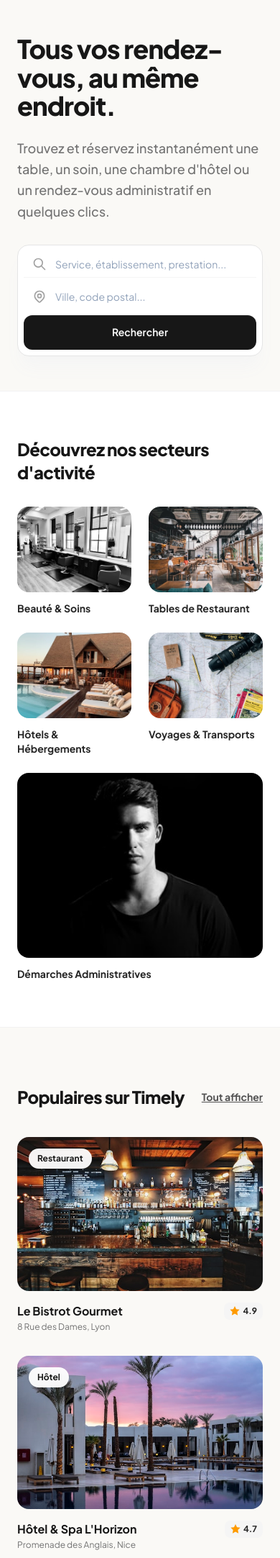
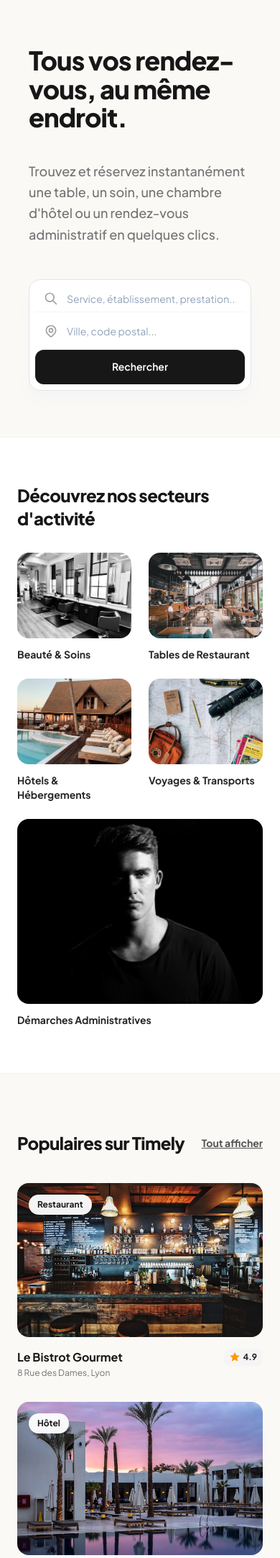
Before and after one commit to Accoows/timely, a Django app: page / in a window 390 px wide. Shown: the part 81-2246 px from the top of the page at 72% size. Run offline with Django 5.2, Linux system fonts and the light colour scheme; some libraries are stand-ins or nearby versions.

Commit message:
Changes to CSS Management

```diff
--- a/pages/templates/pages/home.html
+++ b/pages/templates/pages/home.html
@@ -5,150 +5,150 @@
 
 {% block content %}
     <!-- Hero Section (Asymétrique, multisectorielle) -->
-    <section class="max-w-7xl mx-auto px-6 py-12 md:py-20 grid grid-cols-1 lg:grid-cols-12 gap-12 items-center">
+    <section class="hero-section">
         <!-- Texte & Recherche (Gauche) -->
-        <div class="lg:col-span-7 flex flex-col justify-center">
-            <h1 class="text-4xl md:text-5xl lg:text-6xl font-extrabold text-neutral-900 tracking-tight leading-[1.1] mb-6">
+        <div class="hero-content">
+            <h1 class="hero-title">
                 Tous vos rendez-vous, au même endroit.
             </h1>
-            <p class="text-lg text-neutral-500 font-medium max-w-xl mb-8 leading-relaxed">
+            <p class="hero-desc">
                 Trouvez et réservez instantanément une table, un soin, une chambre d'hôtel ou un rendez-vous administratif en quelques clics.
             </p>
 
             <!-- Module de recherche robuste -->
-            <div class="w-full bg-white border border-neutral-200 p-2 rounded-2xl flex flex-col md:flex-row gap-2 shadow-xl shadow-neutral-100 focus-within:border-neutral-300 transition-colors">
+            <div class="search-bar">
                 <!-- Quoi -->
-                <div class="flex-1 flex items-center px-3 py-2 border-b md:border-b-0 md:border-r border-neutral-100">
-                    <svg xmlns="http://www.w3.org/2000/svg" class="h-5 w-5 text-neutral-400 mr-3 shrink-0" fill="none" viewBox="0 0 24 24" stroke="currentColor"><path stroke-linecap="round" stroke-linejoin="round" stroke-width="2" d="M21 21l-6-6m2-5a7 7 0 11-14 0 7 7 0 0114 0z" /></svg>
-                    <input type="text" placeholder="Service, établissement, prestation..." class="bg-transparent border-none text-neutral-800 focus:outline-none w-full text-sm placeholder-slate-400" />
+                <div class="search-input-group search-input-group-border">
+                    <svg xmlns="http://www.w3.org/2000/svg" class="search-icon" fill="none" viewBox="0 0 24 24" stroke="currentColor"><path stroke-linecap="round" stroke-linejoin="round" stroke-width="2" d="M21 21l-6-6m2-5a7 7 0 11-14 0 7 7 0 0114 0z" /></svg>
+                    <input type="text" placeholder="Service, établissement, prestation..." class="search-input" />
                 </div>
                 <!-- Où -->
-                <div class="flex-1 flex items-center px-3 py-2">
-                    <svg xmlns="http://www.w3.org/2000/svg" class="h-5 w-5 text-neutral-400 mr-3 shrink-0" fill="none" viewBox="0 0 24 24" stroke="currentColor"><path stroke-linecap="round" stroke-linejoin="round" stroke-width="2" d="M17.657 16.657L13.414 20.9a1.998 1.998 0 01-2.827 0l-4.243-4.243a8 8 0 1111.314 0z" /><path stroke-linecap="round" stroke-linejoin="round" stroke-width="2" d="M15 11a3 3 0 11-6 0 3 3 0 016 0z" /></svg>
-                    <input type="text" placeholder="Ville, code postal..." class="bg-transparent border-none text-neutral-800 focus:outline-none w-full text-sm placeholder-slate-400" />
+                <div class="search-input-group">
+                    <svg xmlns="http://www.w3.org/2000/svg" class="search-icon" fill="none" viewBox="0 0 24 24" stroke="currentColor"><path stroke-linecap="round" stroke-linejoin="round" stroke-width="2" d="M17.657 16.657L13.414 20.9a1.998 1.998 0 01-2.827 0l-4.243-4.243a8 8 0 1111.314 0z" /><path stroke-linecap="round" stroke-linejoin="round" stroke-width="2" d="M15 11a3 3 0 11-6 0 3 3 0 016 0z" /></svg>
+                    <input type="text" placeholder="Ville, code postal..." class="search-input" />
                 </div>
                 <!-- Bouton -->
-                <button class="btn bg-neutral-900 hover:bg-neutral-800 text-white font-semibold border-none px-8 rounded-xl h-12 md:h-14">
+                <button class="search-btn">
                     Rechercher
                 </button>
             </div>
         </div>
 
         <!-- Image d'ambiance haut de gamme (Droite) -->
-        <div class="lg:col-span-5 hidden lg:block">
-            <div class="relative pl-4">
+        <div class="hero-image-wrapper">
+            <div class="hero-image-decor">
                 <!-- Cadre décoratif -->
-                <div class="absolute -inset-1 rounded-3xl bg-gradient-to-tr from-neutral-200 to-neutral-100 -rotate-3 scale-[0.98] z-0"></div>
+                <div class="hero-image-bg"></div>
                 <img src="{% static 'pages/images/hero.jpg' %}"
                      alt="Expériences de réservation"
-                     class="relative rounded-3xl object-cover h-[450px] w-full shadow-2xl z-10 hover:scale-[1.01] transition-transform duration-300" />
+                     class="hero-image" />
             </div>
         </div>
     </section>
 
     <!-- Secteurs d'activité (Beauté, Restaurant, Hôtel, Voyage, Admin) -->
-    <section class="bg-white border-y border-neutral-200/50 py-16 w-full">
-        <div class="max-w-7xl mx-auto px-6">
-            <h2 class="text-2xl font-extrabold text-neutral-900 tracking-tight mb-8">Découvrez nos secteurs d'activité</h2>
+    <section class="categories-section">
+        <div class="categories-container">
+            <h2 class="categories-title">Découvrez nos secteurs d'activité</h2>
 
-            <div class="grid grid-cols-2 lg:grid-cols-5 gap-6">
+            <div class="categories-grid">
                 <!-- Beauté -->
-                <a href="#" class="group flex flex-col gap-3">
-                    <div class="aspect-[4/3] rounded-2xl overflow-hidden bg-neutral-100">
-                        <img src="{% static 'pages/images/cat_beauty.jpg' %}" alt="Beauté et Bien-être" class="w-full h-full object-cover group-hover:scale-105 transition-transform duration-300" />
+                <a href="#" class="category-card group">
+                    <div class="category-image-wrapper">
+                        <img src="{% static 'pages/images/cat_beauty.jpg' %}" alt="Beauté et Bien-être" class="category-image" />
                     </div>
-                    <span class="font-bold text-neutral-800 text-sm group-hover:underline">Beauté & Soins</span>
+                    <span class="category-name">Beauté & Soins</span>
                 </a>
                 <!-- Restauration -->
-                <a href="#" class="group flex flex-col gap-3">
-                    <div class="aspect-[4/3] rounded-2xl overflow-hidden bg-neutral-100">
-                        <img src="{% static 'pages/images/cat_restaurant.jpg' %}" alt="Restauration" class="w-full h-full object-cover group-hover:scale-105 transition-transform duration-300" />
+                <a href="#" class="category-card group">
+                    <div class="category-image-wrapper">
+                        <img src="{% static 'pages/images/cat_restaurant.jpg' %}" alt="Restauration" class="category-image" />
                     </div>
-                    <span class="font-bold text-neutral-800 text-sm group-hover:underline">Tables de Restaurant</span>
+                    <span class="category-name">Tables de Restaurant</span>
                 </a>
                 <!-- Hôtellerie -->
-                <a href="#" class="group flex flex-col gap-3">
-                    <div class="aspect-[4/3] rounded-2xl overflow-hidden bg-neutral-100">
-                        <img src="{% static 'pages/images/cat_hotel.jpg' %}" alt="Hôtellerie" class="w-full h-full object-cover group-hover:scale-105 transition-transform duration-300" />
+                <a href="#" class="category-card group">
+                    <div class="category-image-wrapper">
+                        <img src="{% static 'pages/images/cat_hotel.jpg' %}" alt="Hôtellerie" class="category-image" />
                     </div>
-                    <span class="font-bold text-neutral-800 text-sm group-hover:underline">Hôtels & Hébergements</span>
+                    <span class="category-name">Hôtels & Hébergements</span>
                 </a>
                 <!-- Voyage -->
-                <a href="#" class="group flex flex-col gap-3">
-                    <div class="aspect-[4/3] rounded-2xl overflow-hidden bg-neutral-100">
-                        <img src="{% static 'pages/images/cat_travel.jpg' %}" alt="Voyages" class="w-full h-full object-cover group-hover:scale-105 transition-transform duration-300" />
+                <a href="#" class="category-card group">
+                    <div class="category-image-wrapper">
+                        <img src="{% static 'pages/images/cat_travel.jpg' %}" alt="Voyages" class="category-image" />
                     </div>
-                    <span class="font-bold text-neutral-800 text-sm group-hover:underline">Voyages & Transports</span>
+                    <span class="category-name">Voyages & Transports</span>
                 </a>
                 <!-- Administration -->
-                <a href="#" class="group flex flex-col gap-3 col-span-2 lg:col-span-1">
-                    <div class="aspect-[4/3] rounded-2xl overflow-hidden bg-neutral-100">
-                        <img src="{% static 'pages/images/cat_admin.jpg' %}" alt="Administration" class="w-full h-full object-cover group-hover:scale-105 transition-transform duration-300" />
+                <a href="#" class="category-card group col-span-2 lg:col-span-1">
+                    <div class="category-image-wrapper">
+                        <img src="{% static 'pages/images/cat_admin.jpg' %}" alt="Administration" class="category-image" />
                     </div>
-                    <span class="font-bold text-neutral-800 text-sm group-hover:underline">Démarches Administratives</span>
+                    <span class="category-name">Démarches Administratives</span>
                 </a>
             </div>
         </div>
     </section>
 
     <!-- Établissements à la une / populaires (Multisectoriel) -->
-    <section class="max-w-7xl mx-auto px-6 py-20 w-full">
-        <div class="flex items-center justify-between mb-10">
-            <h2 class="text-2xl font-extrabold text-neutral-900 tracking-tight">Populaires sur Timely</h2>
-            <a href="#" class="text-sm font-bold text-neutral-600 hover:text-neutral-950 underline transition-colors">Tout afficher</a>
+    <section class="popular-section">
+        <div class="popular-header">
+            <h2 class="popular-title">Populaires sur Timely</h2>
+            <a href="#" class="popular-link-all">Tout afficher</a>
         </div>
 
-        <div class="grid grid-cols-1 md:grid-cols-3 gap-8">
+        <div class="popular-grid">
             <!-- Restaurant -->
-            <div class="flex flex-col gap-3 group cursor-pointer">
-                <div class="aspect-[16/10] rounded-2xl overflow-hidden bg-neutral-100 relative">
-                    <img src="{% static 'pages/images/pop_restaurant.jpg' %}" alt="Le Bistrot Gourmet" class="w-full h-full object-cover" />
-                    <span class="absolute top-4 left-4 bg-white/95 backdrop-blur text-neutral-900 text-xs font-bold px-3 py-1.5 rounded-full shadow-sm">Restaurant</span>
+            <div class="popular-card group">
+                <div class="popular-card-image-wrapper">
+                    <img src="{% static 'pages/images/pop_restaurant.jpg' %}" alt="Le Bistrot Gourmet" class="popular-card-image" />
+                    <span class="popular-card-badge">Restaurant</span>
                 </div>
-                <div class="flex justify-between items-start mt-1">
+                <div class="popular-card-info">
                     <div>
-                        <h3 class="font-bold text-base text-neutral-900 group-hover:text-neutral-700 transition-colors">Le Bistrot Gourmet</h3>
-                        <p class="text-xs text-neutral-500 mt-0.5">8 Rue des Dames, Lyon</p>
+                        <h3 class="popular-card-name">Le Bistrot Gourmet</h3>
+                        <p class="popular-card-address">8 Rue des Dames, Lyon</p>
                     </div>
-                    <div class="flex items-center gap-1 bg-neutral-100 px-2 py-1 rounded-lg">
-                        <svg xmlns="http://www.w3.org/2000/svg" class="h-3.5 w-3.5 text-amber-500 fill-amber-500" viewBox="0 0 20 20"><path d="M10 15l-5.878 3.09 1.123-6.545L.489 6.91l6.572-.955L10 0l2.939 5.955 6.572.955-4.756 4.635 1.123 6.545z"/></svg>
-                        <span class="text-xs font-bold text-neutral-800">4.9</span>
+                    <div class="popular-card-rating">
+                        <svg xmlns="http://www.w3.org/2000/svg" class="popular-card-rating-icon" viewBox="0 0 20 20"><path d="M10 15l-5.878 3.09 1.123-6.545L.489 6.91l6.572-.955L10 0l2.939 5.955 6.572.955-4.756 4.635 1.123 6.545z"/></svg>
+                        <span class="popular-card-rating-text">4.9</span>
                     </div>
                 </div>
             </div>
 
             <!-- Hôtel -->
-            <div class="flex flex-col gap-3 group cursor-pointer">
-                <div class="aspect-[16/10] rounded-2xl overflow-hidden bg-neutral-100 relative">
-                    <img src="{% static 'pages/images/pop_hotel.jpg' %}" alt="Villa L'Horizon" class="w-full h-full object-cover" />
-                    <span class="absolute top-4 left-4 bg-white/95 backdrop-blur text-neutral-900 text-xs font-bold px-3 py-1.5 rounded-full shadow-sm">Hôtel</span>
+            <div class="popular-card group">
+                <div class="popular-card-image-wrapper">
+                    <img src="{% static 'pages/images/pop_hotel.jpg' %}" alt="Villa L'Horizon" class="popular-card-image" />
+                    <span class="popular-card-badge">Hôtel</span>
                 </div>
-                <div class="flex justify-between items-start mt-1">
+                <div class="popular-card-info">
                     <div>
-                        <h3 class="font-bold text-base text-neutral-900 group-hover:text-neutral-700 transition-colors">Hôtel & Spa L'Horizon</h3>
-                        <p class="text-xs text-neutral-500 mt-0.5">Promenade des Anglais, Nice</p>
+                        <h3 class="popular-card-name">Hôtel & Spa L'Horizon</h3>
+                        <p class="popular-card-address">Promenade des Anglais, Nice</p>
                     </div>
-                    <div class="flex items-center gap-1 bg-neutral-100 px-2 py-1 rounded-lg">
-                        <svg xmlns="http://www.w3.org/2000/svg" class="h-3.5 w-3.5 text-amber-500 fill-amber-500" viewBox="0 0 20 20"><path d="M10 15l-5.878 3.09 1.123-6.545L.489 6.91l6.572-.955L10 0l2.939 5.955 6.572.955-4.756 4.635 1.123 6.545z"/></svg>
-                        <span class="text-xs font-bold text-neutral-800">4.7</span>
+                    <div class="popular-card-rating">
+                        <svg xmlns="http://www.w3.org/2000/svg" class="popular-card-rating-icon" viewBox="0 0 20 20"><path d="M10 15l-5.878 3.09 1.123-6.545L.489 6.91l6.572-.955L10 0l2.939 5.955 6.572.955-4.756 4.635 1.123 6.545z"/></svg>
+                        <span class="popular-card-rating-text">4.7</span>
                     </div>
                 </div>
             </div>
 
             <!-- Beauté -->
-            <div class="flex flex-col gap-3 group cursor-pointer">
-                <div class="aspect-[16/10] rounded-2xl overflow-hidden bg-neutral-100 relative">
-                    <img src="{% static 'pages/images/pop_beauty.jpg' %}" alt="L'Atelier Coiffure" class="w-full h-full object-cover" />
-                    <span class="absolute top-4 left-4 bg-white/95 backdrop-blur text-neutral-900 text-xs font-bold px-3 py-1.5 rounded-full shadow-sm">Beauté</span>
+            <div class="popular-card group">
+                <div class="popular-card-image-wrapper">
+                    <img src="{% static 'pages/images/pop_beauty.jpg' %}" alt="L'Atelier Coiffure" class="popular-card-image" />
+                    <span class="popular-card-badge">Beauté</span>
                 </div>
-                <div class="flex justify-between items-start mt-1">
+                <div class="popular-card-info">
                     <div>
-                        <h3 class="font-bold text-base text-neutral-900 group-hover:text-neutral-700 transition-colors">L'Atelier Coiffure & Barbe</h3>
-                        <p class="text-xs text-neutral-500 mt-0.5">21 Boulevard Saint-Germain, Paris</p>
+                        <h3 class="popular-card-name">L'Atelier Coiffure & Barbe</h3>
+                        <p class="popular-card-address">21 Boulevard Saint-Germain, Paris</p>
                     </div>
-                    <div class="flex items-center gap-1 bg-neutral-100 px-2 py-1 rounded-lg">
-                        <svg xmlns="http://www.w3.org/2000/svg" class="h-3.5 w-3.5 text-amber-500 fill-amber-500" viewBox="0 0 20 20"><path d="M10 15l-5.878 3.09 1.123-6.545L.489 6.91l6.572-.955L10 0l2.939 5.955 6.572.955-4.756 4.635 1.123 6.545z"/></svg>
-                        <span class="text-xs font-bold text-neutral-800">4.9</span>
+                    <div class="popular-card-rating">
+                        <svg xmlns="http://www.w3.org/2000/svg" class="popular-card-rating-icon" viewBox="0 0 20 20"><path d="M10 15l-5.878 3.09 1.123-6.545L.489 6.91l6.572-.955L10 0l2.939 5.955 6.572.955-4.756 4.635 1.123 6.545z"/></svg>
+                        <span class="popular-card-rating-text">4.9</span>
                     </div>
                 </div>
             </div>
--- a/theme/templates/base.html
+++ b/theme/templates/base.html
@@ -5,7 +5,7 @@
     <meta charset="UTF-8">
     <meta name="viewport" content="width=device-width, initial-scale=1.0">
     <meta http-equiv="X-UA-Compatible" content="ie=edge">
-    <title>{% block title %}Timely — Vos rendez-vous beauté en un clic{% endblock %}</title>
+    <title>{% block title %}Timely — Vos rendez-vous beauté, restaurants, hôtels et démarches{% endblock %}</title>
     {% tailwind_css %}
     <link href="https://fonts.googleapis.com/css2?family=Plus+Jakarta+Sans:wght@400;500;600;700;800&display=swap" rel="stylesheet">
     <style>
@@ -19,15 +19,15 @@
 <body class="text-neutral-900 min-h-screen flex flex-col">
 
     <!-- Header / Navbar global -->
-    <header class="w-full bg-white border-b border-neutral-200/60 sticky top-0 z-50">
-        <div class="max-w-7xl mx-auto px-6 h-20 flex items-center justify-between">
+    <header class="navbar-global">
+        <div class="navbar-container">
             <div class="flex items-center gap-2">
-                <a href="/" class="text-2xl font-extrabold tracking-tight text-neutral-900">timely.</a>
+                <a href="/" class="navbar-logo">timely.</a>
             </div>
-            <nav class="flex items-center gap-6">
-                <a href="#" class="text-sm font-semibold text-neutral-600 hover:text-neutral-900 transition-colors hidden md:block">Inscrire mon établissement</a>
-                <a href="#" class="btn btn-ghost btn-sm text-neutral-700 hover:text-neutral-900 font-medium capitalize">Se connecter</a>
-                <a href="#" class="btn btn-sm bg-neutral-900 hover:bg-neutral-800 text-white font-medium border-none rounded-full px-5 capitalize">S'inscrire</a>
+            <nav class="navbar-nav">
+                <a href="#" class="navbar-link">Inscrire mon établissement</a>
+                <a href="#" class="navbar-btn-ghost">Se connecter</a>
+                <a href="#" class="navbar-btn-primary">S'inscrire</a>
             </nav>
         </div>
     </header>
@@ -39,15 +39,15 @@
     </main>
 
     <!-- Footer global -->
-    <footer class="w-full border-t border-neutral-200 bg-white py-8 mt-auto">
-        <div class="max-w-7xl mx-auto px-6 flex flex-col md:flex-row items-center justify-between gap-4 text-neutral-400 text-xs font-semibold">
+    <footer class="footer-global">
+        <div class="footer-container">
             <div>
                 <span>© 2026 Timely. Tous droits réservés.</span>
             </div>
-            <div class="flex gap-6">
-                <a href="#" class="hover:text-neutral-800 transition-colors">Confidentialité</a>
-                <a href="#" class="hover:text-neutral-800 transition-colors">CGU</a>
-                <a href="#" class="hover:text-neutral-800 transition-colors">Mentions légales</a>
+            <div class="footer-links">
+                <a href="#" class="footer-link">Confidentialité</a>
+                <a href="#" class="footer-link">CGU</a>
+                <a href="#" class="footer-link">Mentions légales</a>
             </div>
         </div>
     </footer>
```
Also changed, not shown: theme/static_src/src/global.css (added, +40 -0 lines), theme/static_src/src/home.css (added, +126 -0 lines), theme/static_src/src/styles.css (+4 -3 lines), README.md, theme/static/css/dist/styles.css.
